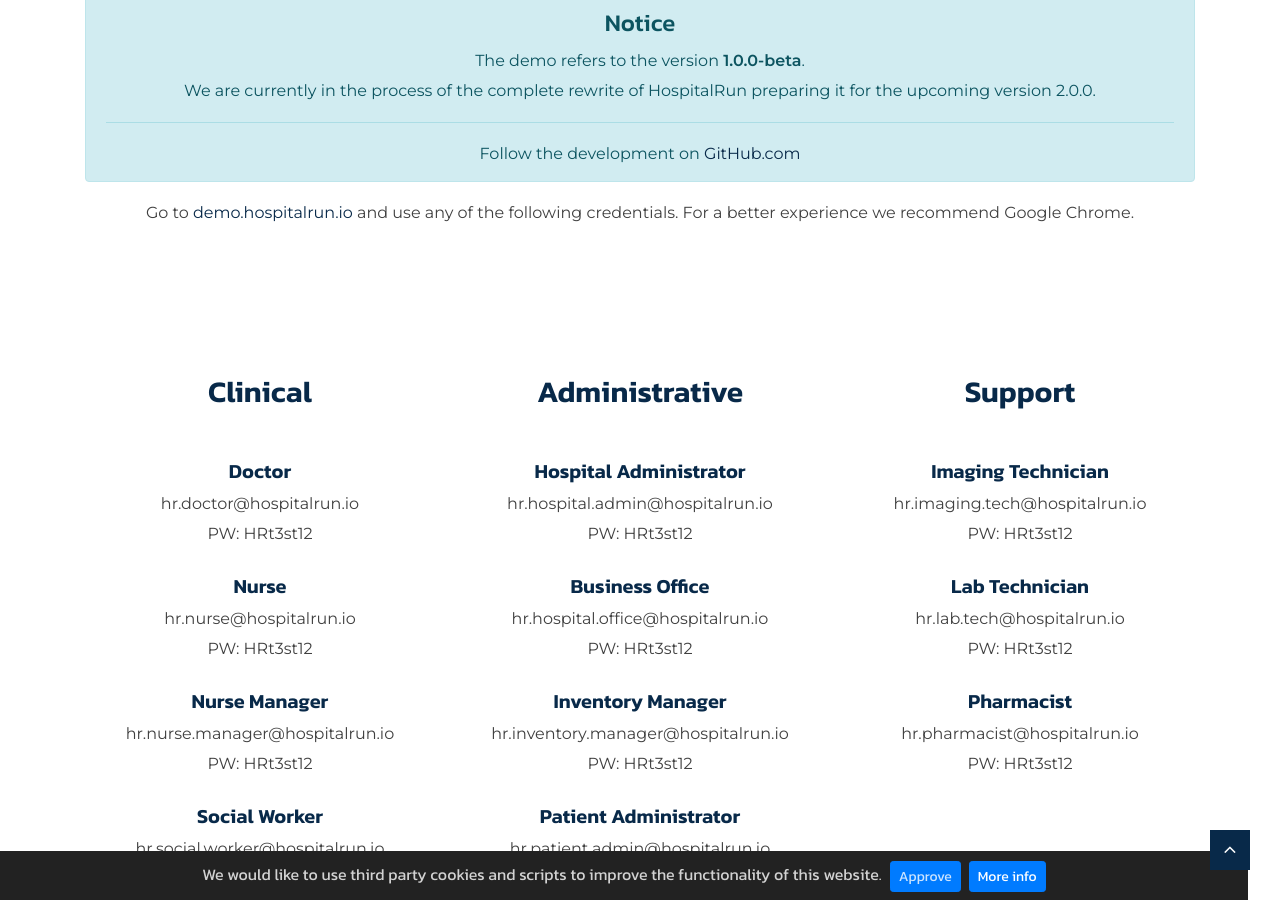
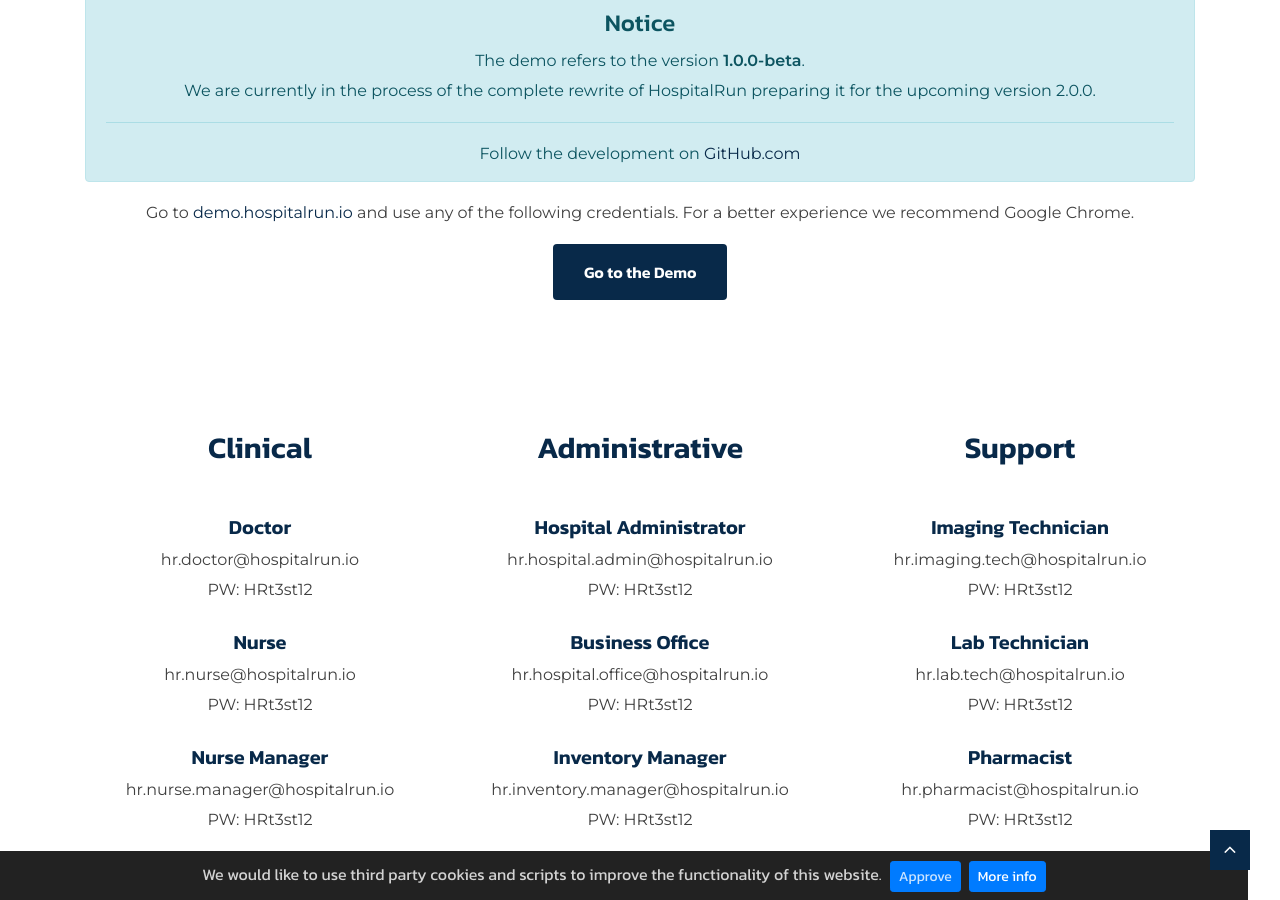
Before and after one commit to HospitalRun/hospitalrun.io, a Jekyll site: the page built from pages/demo.html, in a window 1280 px wide and 900 px high, scrolled down 370 px. Built offline with Jekyll 4.4.1, drawn with Linux system fonts in a browser that asks for light colours.

Commit message:
Update demo.html

```diff
--- a/pages/demo.html
+++ b/pages/demo.html
@@ -20,6 +20,8 @@ keywords: "demo, hospitalrun, mac, pc, linux"
   <p class="mb-0">Follow the development on  <a href="https://github.com/HospitalRun/hospitalrun">GitHub.com</a></p>
 </div>
       <p>Go to <a href="http://demo.hospitalrun.io/">demo.hospitalrun.io</a> and use any of the following credentials. For a better experience we recommend Google Chrome.</p>
+
+       <a href="http://demo.hospitalrun.io/" class="btn-style2 btn">Go to the Demo</a>
       <div class="row justify-content-center section-spacing">
         <div class="col-md-6 col-lg-4">
           <div class="download-service wow fadeIn" data-wow-duration="3s">
```
